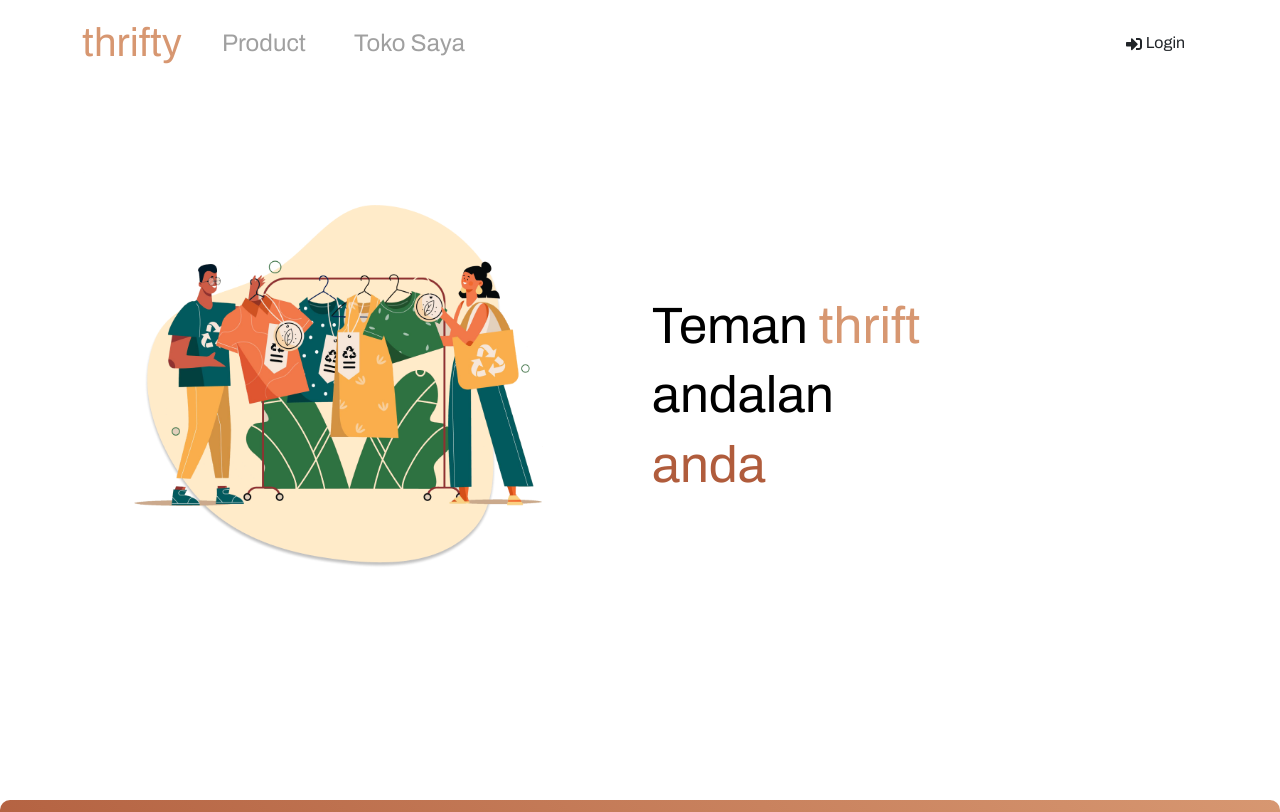
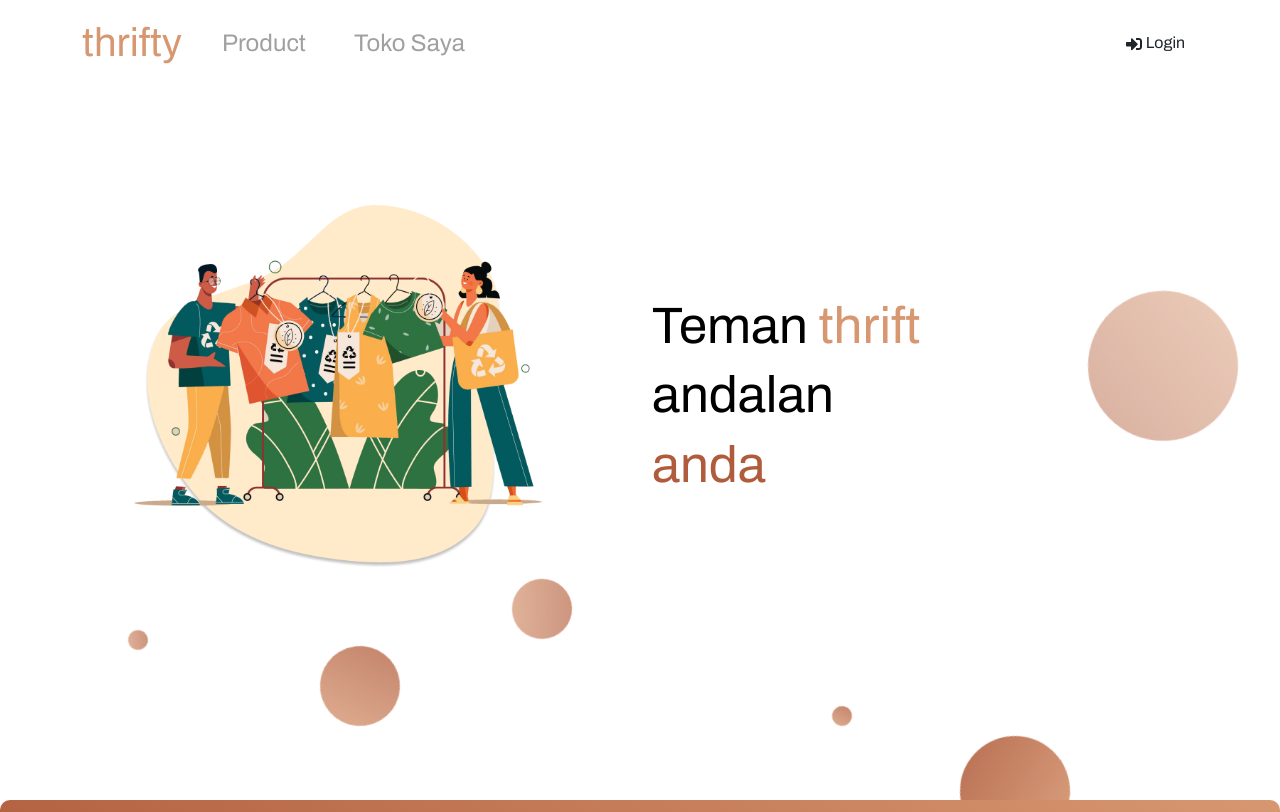
Before and after one commit to Alviannn/thrifty, a Next.js app in the folder frontend/: page / in a window 1280 px wide. Shown: the top 812 px of the page. Built offline with nearby package versions, Linux system fonts and the light colour scheme.

Commit message:
Add background to layout

```diff
--- a/frontend/components/Layout/Layout.jsx
+++ b/frontend/components/Layout/Layout.jsx
@@ -1,9 +1,11 @@
+import Background from "./Background";
 import Navbar from "./Navbar";
 import Footer from "./Footer";
 
 const Layout = ({ children }) => {
 	return (
 		<>
+            <Background />
 			<Navbar />
 			<div class="container">
 				<main>{children}</main>
```
